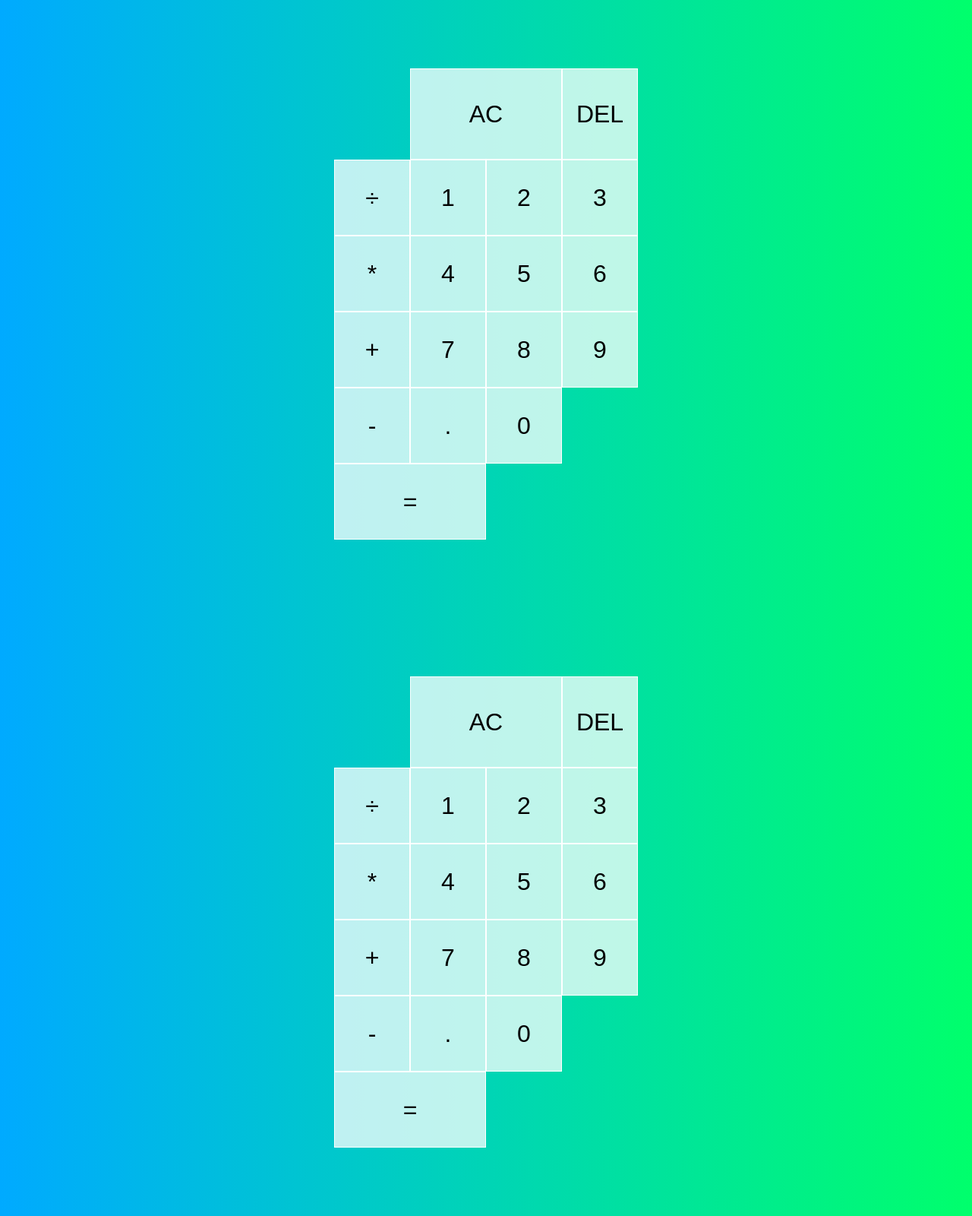
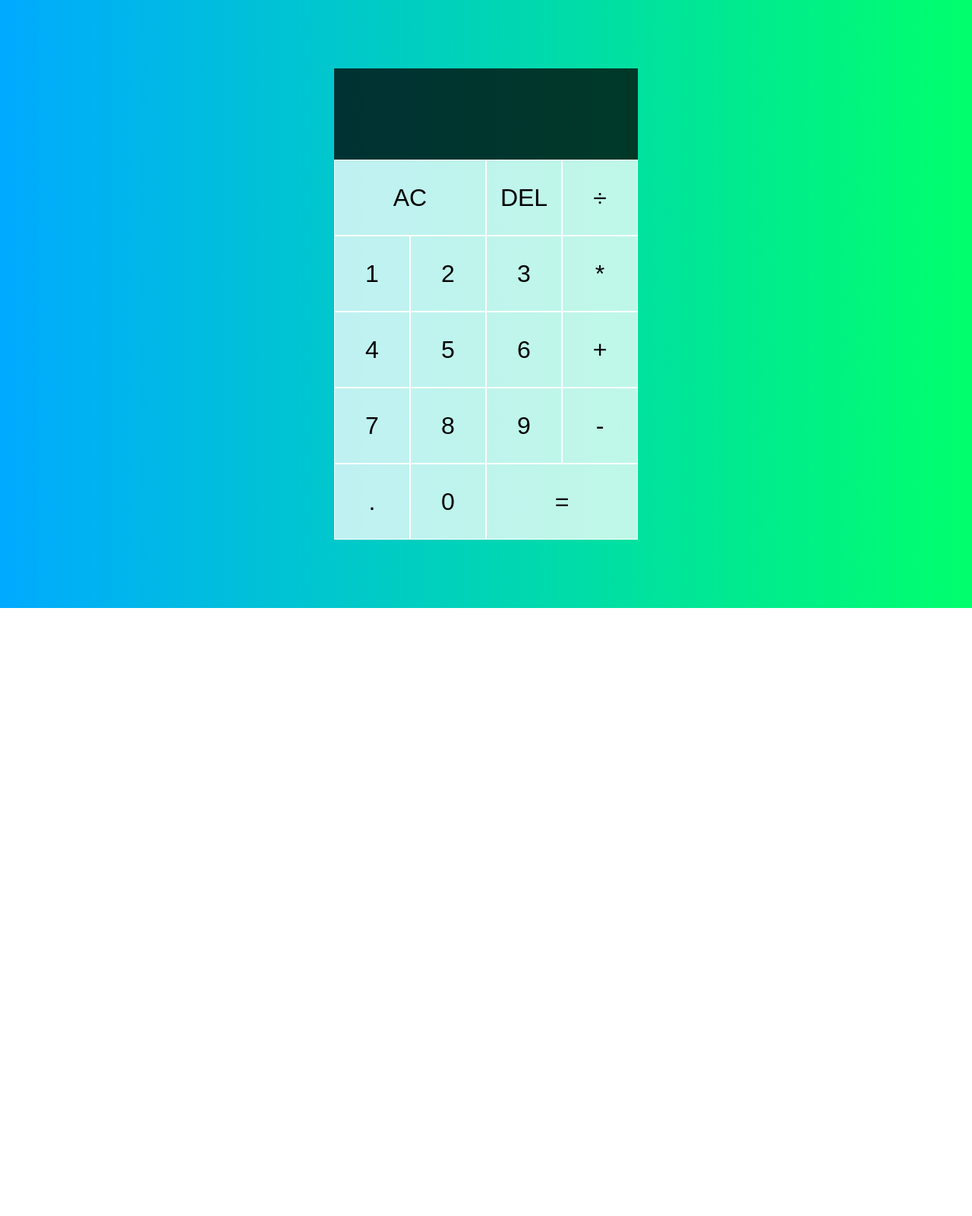
Before and after one commit to strayfrozen/Javascript-Calculator, a plain HTML site: page index.html in a window 1280 px wide. Shown: the whole page at 76% size. After the commit the page ends 800 px from the top, so only its background shows below. Drawn offline with Linux system fonts and the light colour scheme.

Commit message:
fixed where i had doubled html on accident and finished css

```diff
--- a/index.html
+++ b/index.html
@@ -33,30 +33,5 @@
       <button data-number>0</button>
       <button data-equals class="span-two">=</button>
     </div>
-  </body><body>
-    <div class="calculator-grid">
-      <div class="output">
-        <div data-previous-operand class="previous-operand"></div>
-        <div data-current-operand class="current-operand"></div>
-      </div>
-      <button data-all-clear class="span-two">AC</button>
-      <button data-delete>DEL</button>
-      <button data-operation>÷</button>
-      <button data-number>1</button>
-      <button data-number>2</button>
-      <button data-number>3</button>
-      <button data-operation>*</button>
-      <button data-number>4</button>
-      <button data-number>5</button>
-      <button data-number>6</button>
-      <button data-operation>+</button>
-      <button data-number>7</button>
-      <button data-number>8</button>
-      <button data-number>9</button>
-      <button data-operation>-</button>
-      <button data-number>.</button>
-      <button data-number>0</button>
-      <button data-equals class="span-two">=</button>
-    </div>
   </body>
 </html>
--- a/styles.css
+++ b/styles.css
@@ -34,3 +34,25 @@
   .span-two {
     grid-column: span 2;
   }
+
+  .output {
+    grid-column: 1 / -1;
+    background-color: rgba(0, 0, 0, .75);
+    display: flex;
+    align-items: flex-end;
+    justify-content: space-around;
+    flex-direction: column;
+    padding: 10px;
+    word-wrap: break-word;
+    word-break: break-all;
+  }
+
+  .output .previous-operand {
+    color: rgba(255, 255, 255, .75);
+    font-size: 1.5rem;
+  }
+
+  .output .current-operand {
+    color: white;
+    font-size: 2.5rem;
+  }
```
